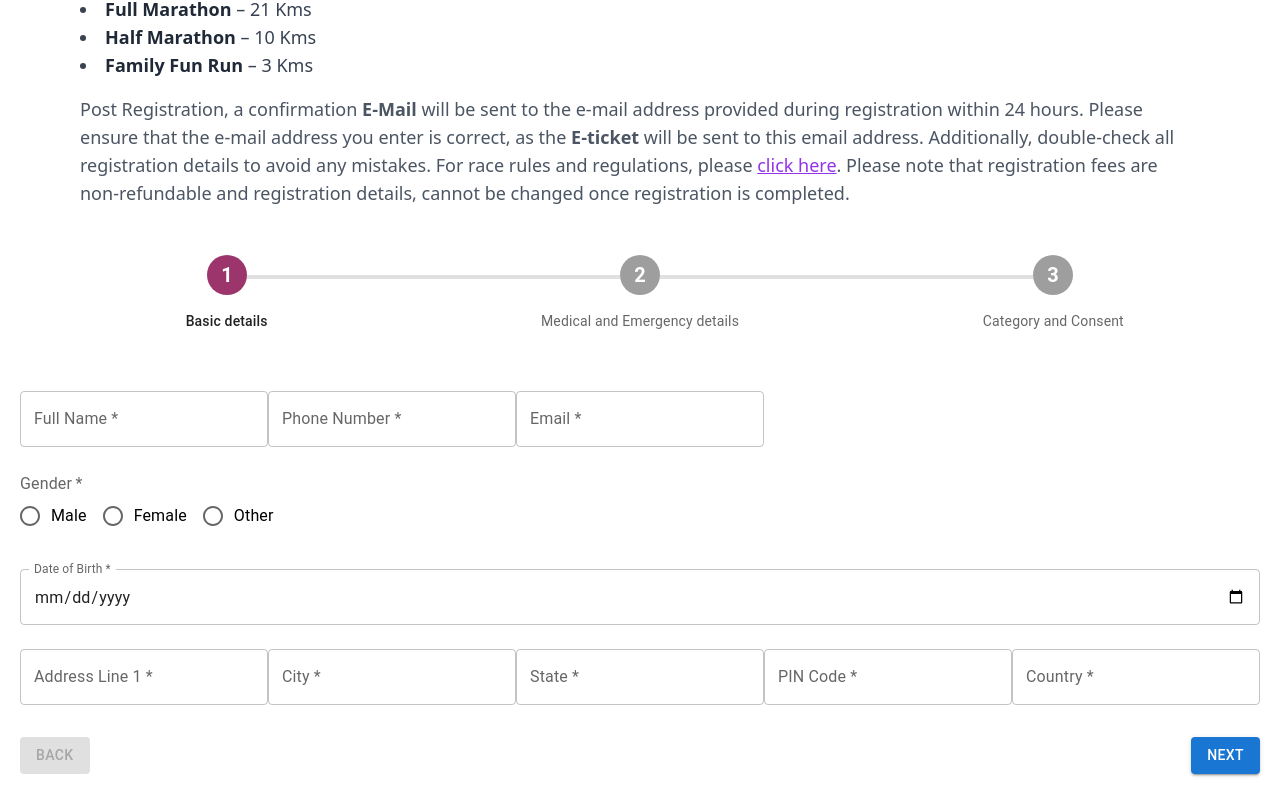
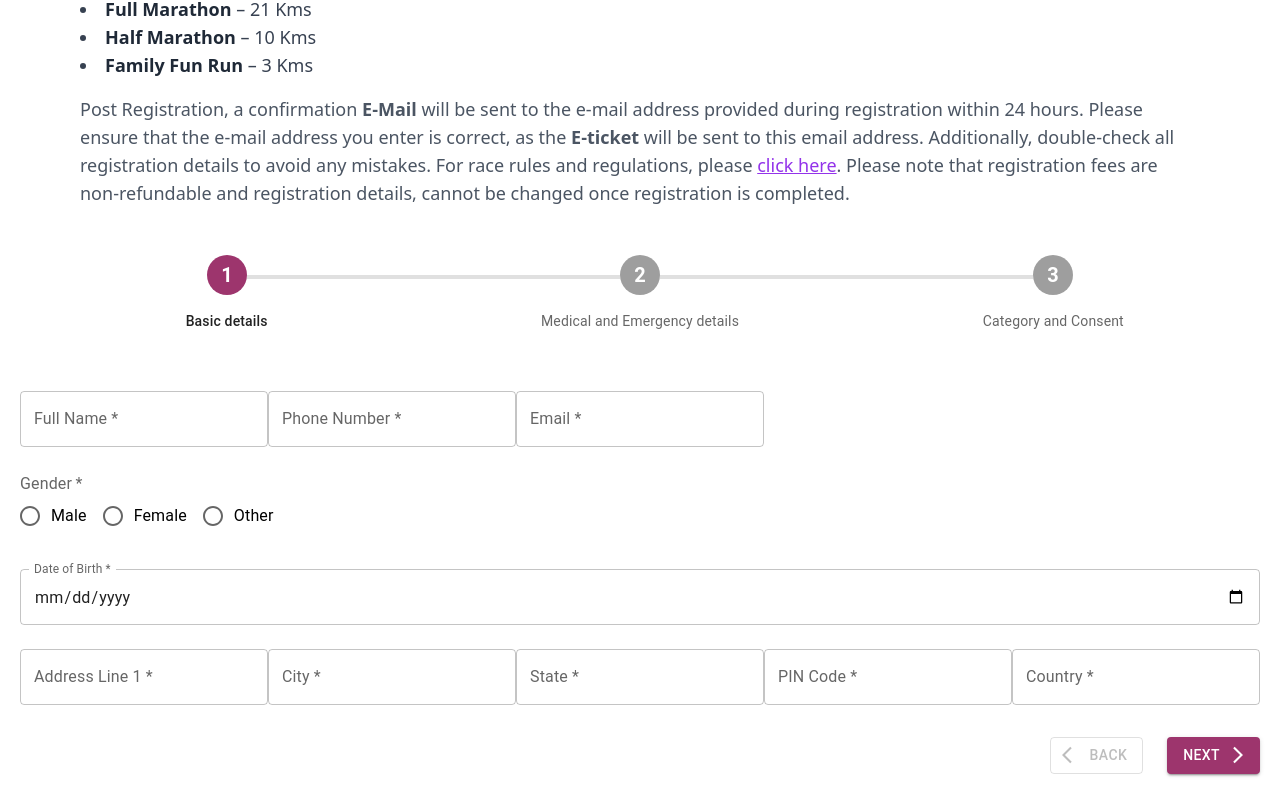
Before and after one commit to tomsabu444/Pala-Marathon-Website, a React (Vite) app in the folder client/: page /register in a window 1280 px wide. Shown: the part 454-1256 px from the top of the page. Built offline with nearby package versions, Linux system fonts and the light colour scheme.

Commit message:
Add navigation icons and update button styles in registration form
- Introduced back and next icons for improved navigation.
- Changed button styles to outlined for the back button and customized colors for the next button.
- Adjusted error message styling for better alignment.

```diff
--- a/client/src/components/RegistrationForm.jsx
+++ b/client/src/components/RegistrationForm.jsx
@@ -13,6 +13,8 @@ import {
   Radio,
   FormHelperText,
 } from "@mui/material";
+import ArrowBackIosIcon from '@mui/icons-material/ArrowBackIos';
+import ArrowForwardIosIcon from '@mui/icons-material/ArrowForwardIos';
 import React, { useState } from "react";
 import { useForm, FormProvider, Controller } from "react-hook-form";
 import { zodResolver } from "@hookform/resolvers/zod";
@@ -597,7 +599,7 @@ function RegistrationForm() {
                     I have read and accept the Terms & Conditions of the race.
                   </label>
                   {errors.consent && (
-                    <p style={{ color: "red", marginLeft: "1rem" }}>
+                    <p style={{ color: "red", marginLeft: "0.8rem" }}>
                       {errors.consent.message}
                     </p>
                   )}
@@ -605,17 +607,29 @@ function RegistrationForm() {
               </Box>
             )}
 
-            <Box
-              sx={{ display: "flex", justifyContent: "space-between", mt: 3 }}
-            >
+            <Box sx={{ display: "flex", justifyContent: "end", gap: 3, mt: 3 }}>
               <Button
+                sx={{
+                  borderColor: "#9D356D",
+                  color: "#9D356D",
+                  "&:hover": { Color: "#822C59" },
+                }}
                 disabled={activeStep === 0}
                 onClick={handleBack}
-                variant="contained"
+                variant="outlined"
+                startIcon={<ArrowBackIosIcon />}
               >
                 Back
               </Button>
-              <Button type="submit" variant="contained" color="primary">
+              <Button
+                sx={{
+                  backgroundColor: "#9D356D",
+                  "&:hover": { backgroundColor: "#822C59" },
+                }}
+                type="submit"
+                variant="contained"
+                endIcon={<ArrowForwardIosIcon/>}
+              >
                 {activeStep === steps.length - 1 ? "Finish" : "Next"}
               </Button>
             </Box>
```
